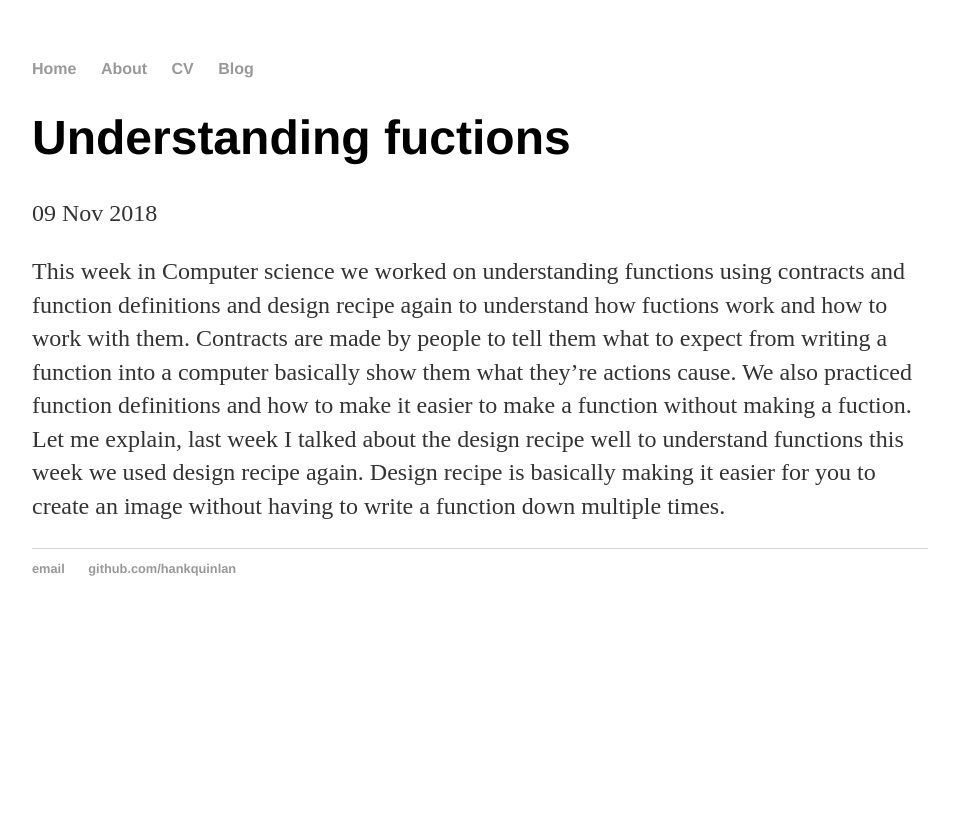
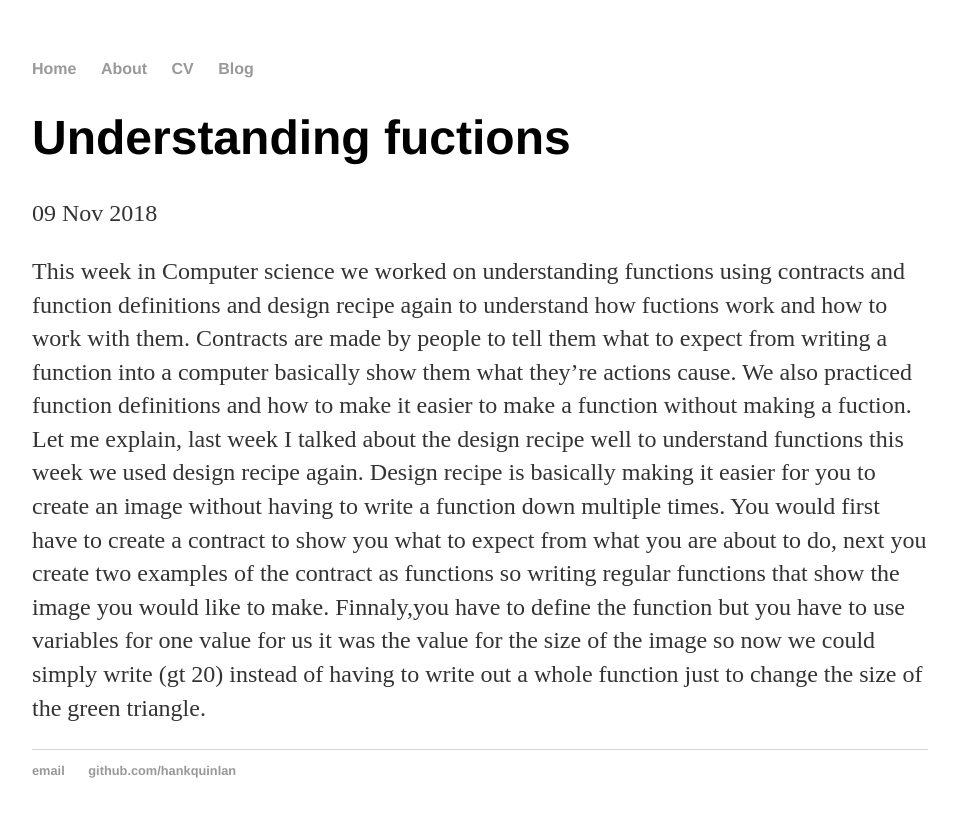
Before and after one commit to manueln5673/ghub5673.github.io, a Jekyll site: the page built from _posts/2018-11-09-weekly-reflection.md, in a window 1280 px wide. Shown: the top 817 px of the page, without its empty margins (160-1116 px from the left). Built offline with Jekyll 4.4.1, drawn with Linux system fonts in a browser that asks for light colours.

Commit message:
Update 2018-11-09-weekly-reflection.md

```diff
--- a/_posts/2018-11-09-weekly-reflection.md
+++ b/_posts/2018-11-09-weekly-reflection.md
@@ -3,4 +3,4 @@ layout: post
 title: "Understanding fuctions"
 date: 2018-11-09
 ---
-  This week in Computer science we worked on understanding functions using contracts and function definitions and design recipe again to understand how fuctions work and how to work with them. Contracts are made by people to tell them what to expect from writing a function into a computer basically show them what they're actions cause. We also practiced function definitions and how to make it easier to make a function without making a fuction. Let me explain, last week I talked about the design recipe well to understand functions this week we used design recipe again. Design recipe is basically making it easier for you to create an image without having to write a function down multiple times.
+  This week in Computer science we worked on understanding functions using contracts and function definitions and design recipe again to understand how fuctions work and how to work with them. Contracts are made by people to tell them what to expect from writing a function into a computer basically show them what they're actions cause. We also practiced function definitions and how to make it easier to make a function without making a fuction. Let me explain, last week I talked about the design recipe well to understand functions this week we used design recipe again. Design recipe is basically making it easier for you to create an image without having to write a function down multiple times. You would first have to create a contract to show you what to expect from what you are about to do, next you create two examples of the contract as functions so writing regular functions that show the image you would like to make. Finnaly,you have to define the function but you have to use variables for one value for us it was the value for the size of the image so now we could simply write (gt 20) instead of having to write out a whole function just to change the size of the green triangle.
```
